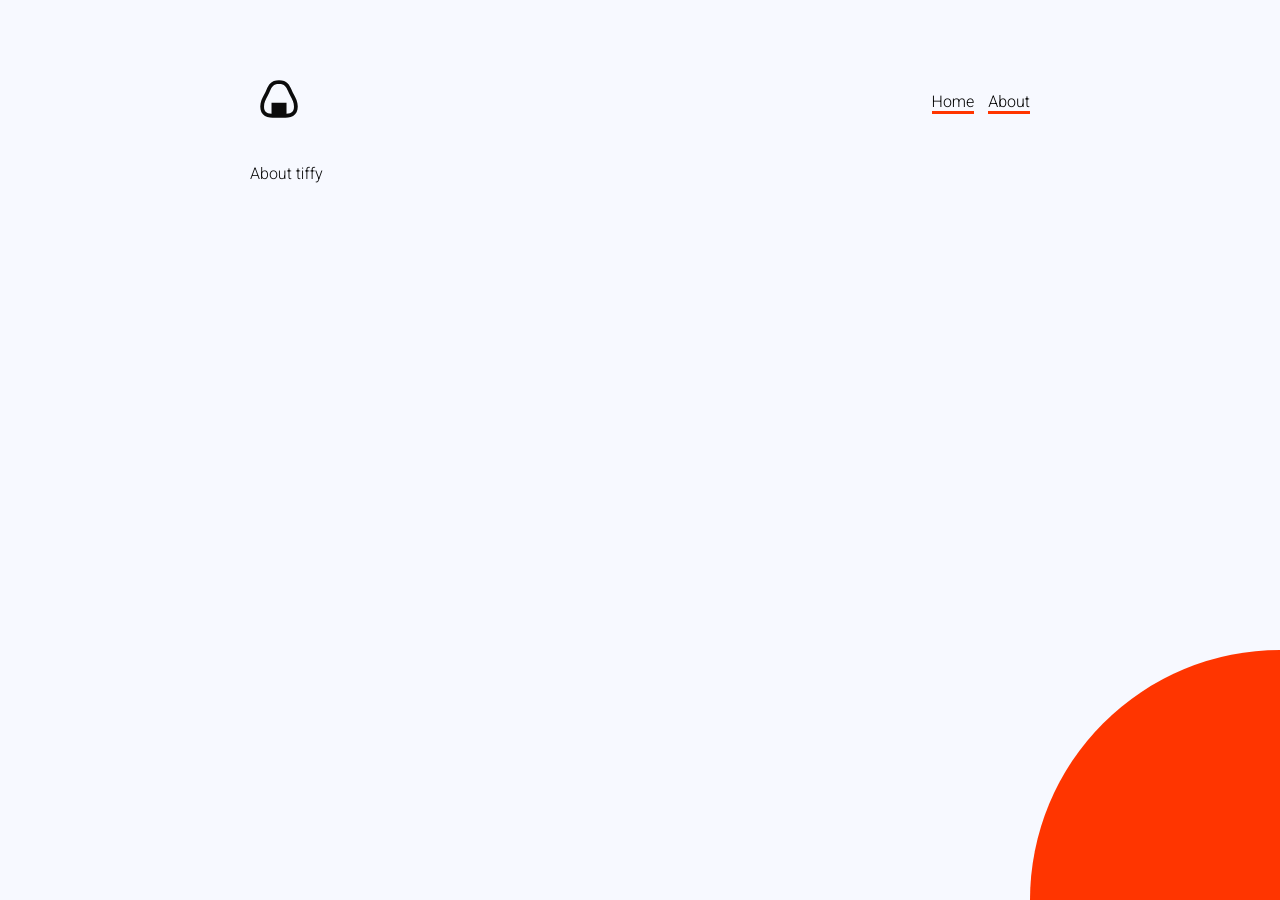
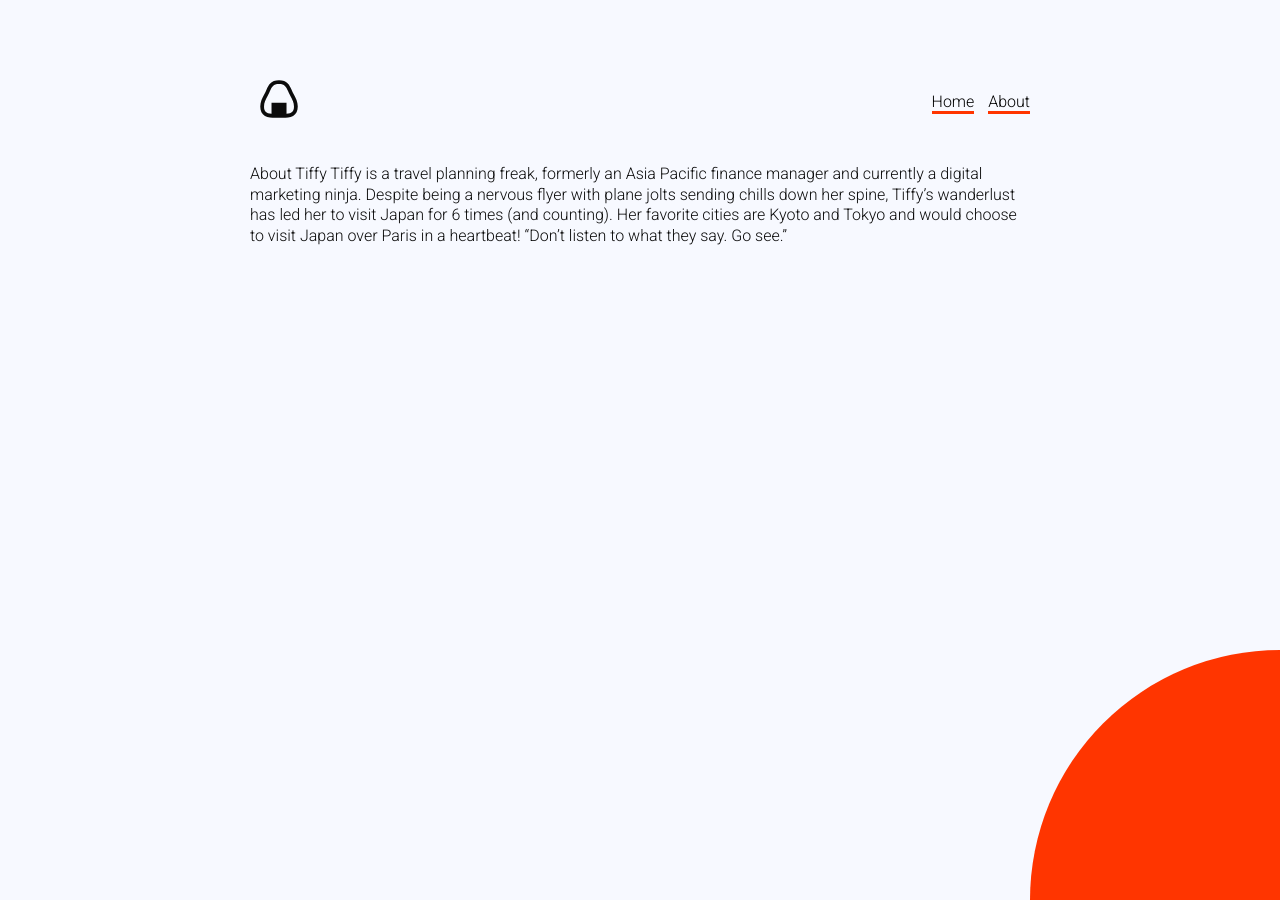
Before and after one commit to LorenzoDossi/Anightinjapan, a Jekyll site: the page built from about.markdown, in a window 1280 px wide. Built offline with Jekyll 4.4.1, drawn with Linux system fonts in a browser that asks for light colours.

Commit message:
Updated About

```diff
--- a/about.markdown
+++ b/about.markdown
@@ -4,4 +4,6 @@
 layout: default
 ---
 
-About tiffy
+About Tiffy
+Tiffy is a travel planning freak, formerly an Asia Pacific finance manager and currently a digital marketing ninja. Despite being a nervous flyer with plane jolts sending chills down her spine, Tiffy’s wanderlust has led her to visit Japan for 6 times (and counting). Her favorite cities are Kyoto and Tokyo and would choose to visit Japan over Paris in a heartbeat!
+“Don't listen to what they say. Go see.”
```
